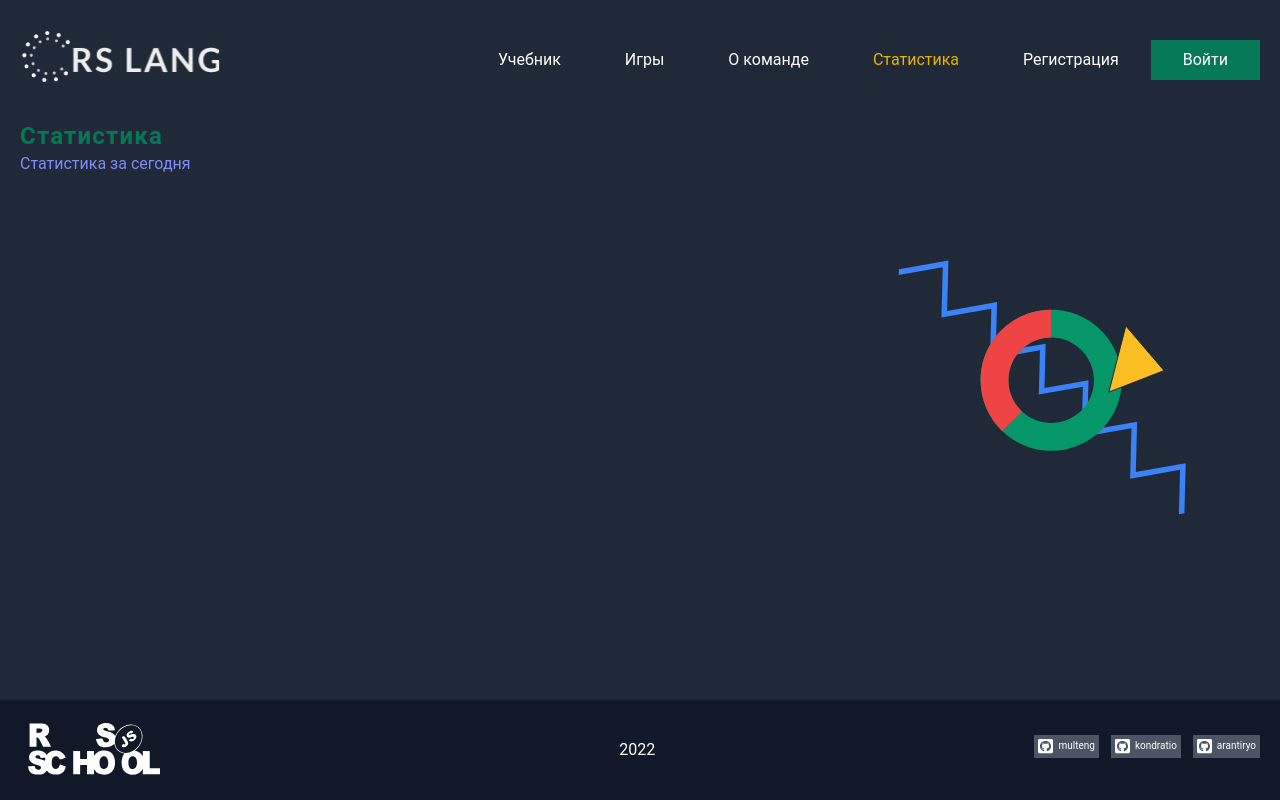
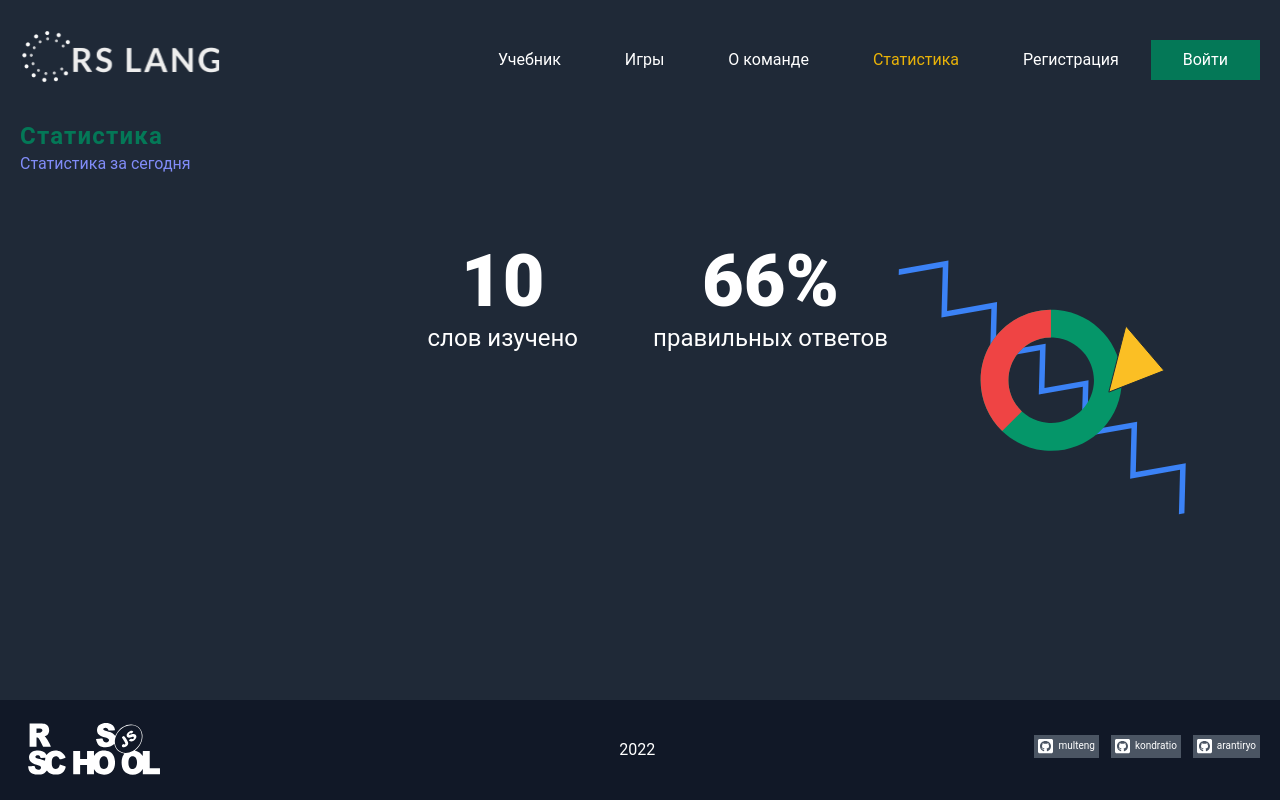
Before and after one commit to Arantiryo/rs-lang, a React (Create React App) app in the folder rs-lang/: page /statistics in a window 1280 px wide. Built offline with nearby package versions, Linux system fonts and the light colour scheme.

Commit message:
feat: add general stats

```diff
--- a/rs-lang/src/Containers/Statistics/GeneralStats/GeneralStats.tsx
+++ b/rs-lang/src/Containers/Statistics/GeneralStats/GeneralStats.tsx
@@ -11,6 +11,24 @@ export default function GeneralStats() {
         src={pseudo1}
         alt="pseudo element"
       />
+      <div className="flex justify-end gap-[75px] w-[70%] pt-10">
+        <div className="flex flex-col items-center">
+          <span className="text-white font-extrabold text-[72px] leading-[84px]">
+            10
+          </span>
+          <span className="text-white text-[24px] leading-[28px]">
+            слов изучено
+          </span>
+        </div>
+        <div className="flex flex-col items-center">
+          <span className="text-white font-extrabold text-[72px] leading-[84px]">
+            66%
+          </span>
+          <span className="text-white text-[24px] leading-[28px]">
+            правильных ответов
+          </span>
+        </div>
+      </div>
     </div>
   );
 }
```
